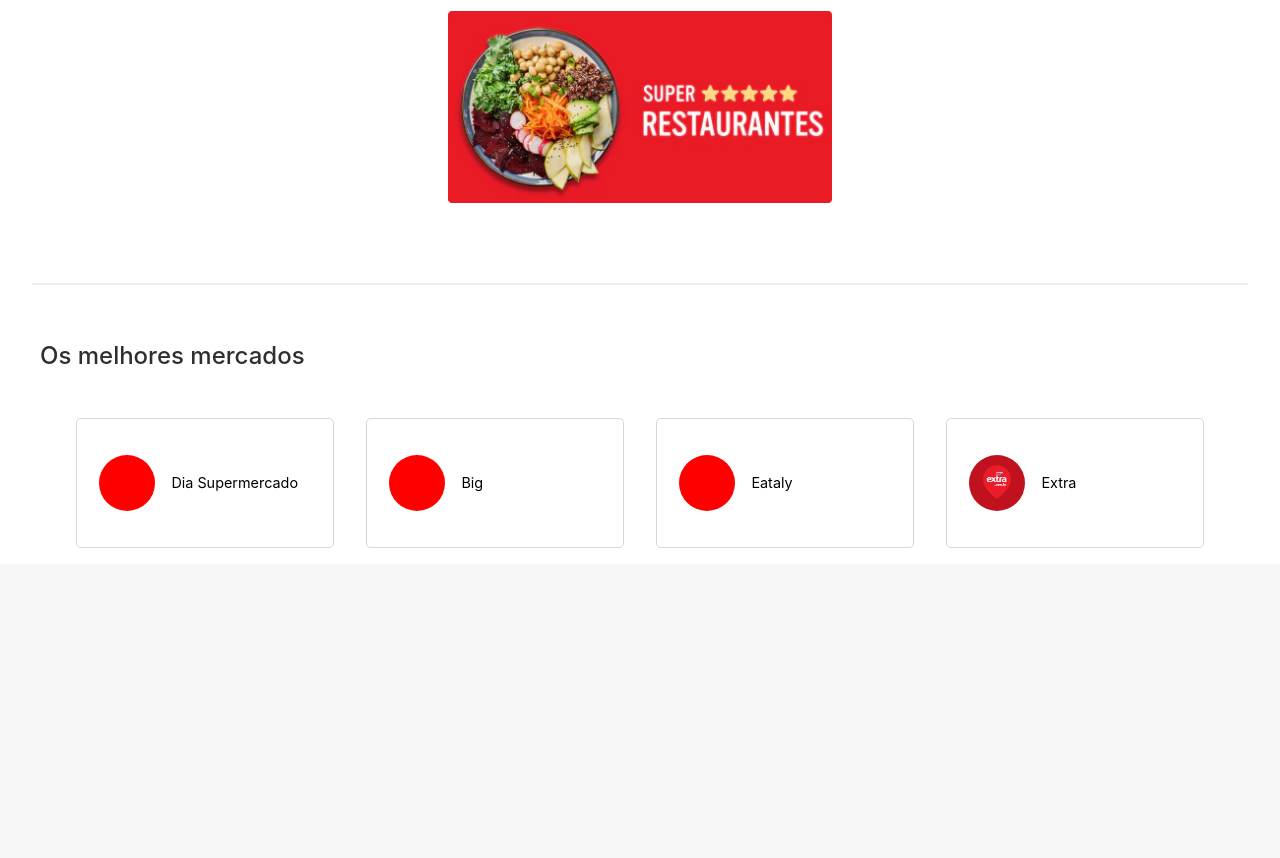
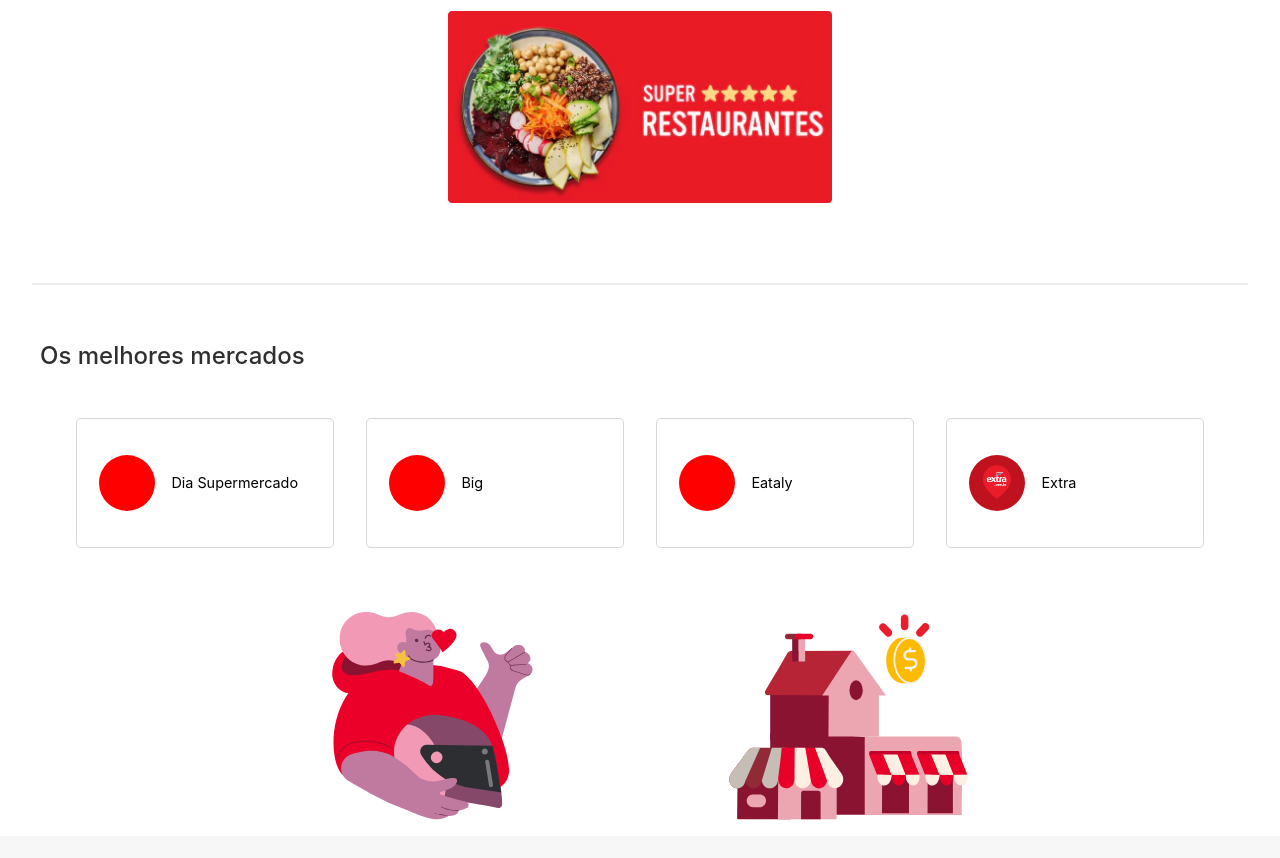
Before and after one commit to luizcamargo99/ifood_ui_web, a plain HTML site: page index.html in a window 1280 px wide. Shown: the part 1365-2223 px from the top of the page. Before the commit the page ends 1985 px from the top, so only its background shows below. Drawn offline with Linux system fonts and the light colour scheme.

Commit message:
implementações

```diff
--- a/Style/global.css
+++ b/Style/global.css
@@ -364,7 +364,15 @@
     background-image: url(../Images/banner3.webp);
 }
 
+#banner-delivery {
+    cursor: auto;
+    background-image: url(../Images/delivery-man.svg);
+}
 
+#banner-store {
+    cursor: auto;
+    background-image: url(../Images/store.svg);
+}
 
 ::selection{
     background-color: var(--primary);
--- a/index.html
+++ b/index.html
@@ -145,6 +145,10 @@
                         <p class="nome-estabelecimento">Extra</p>
                     </div>
                 </div>
+                <div class="banners">
+                    <div class="banner" id="banner-delivery"></div>
+                    <div class="banner" id="banner-store"></div>
+                </div>
             </div>
 
         </div>
```
